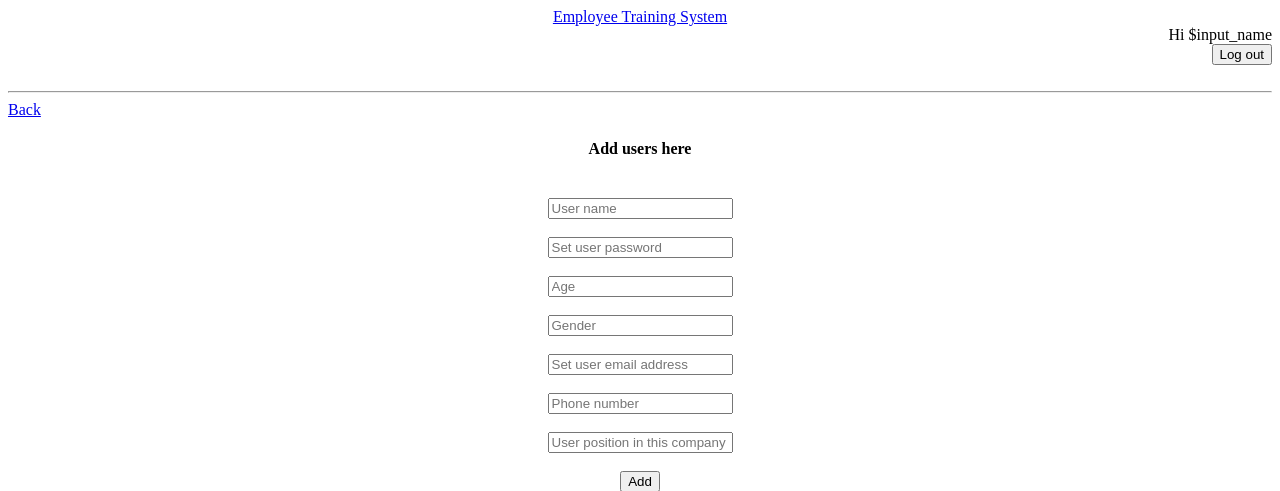
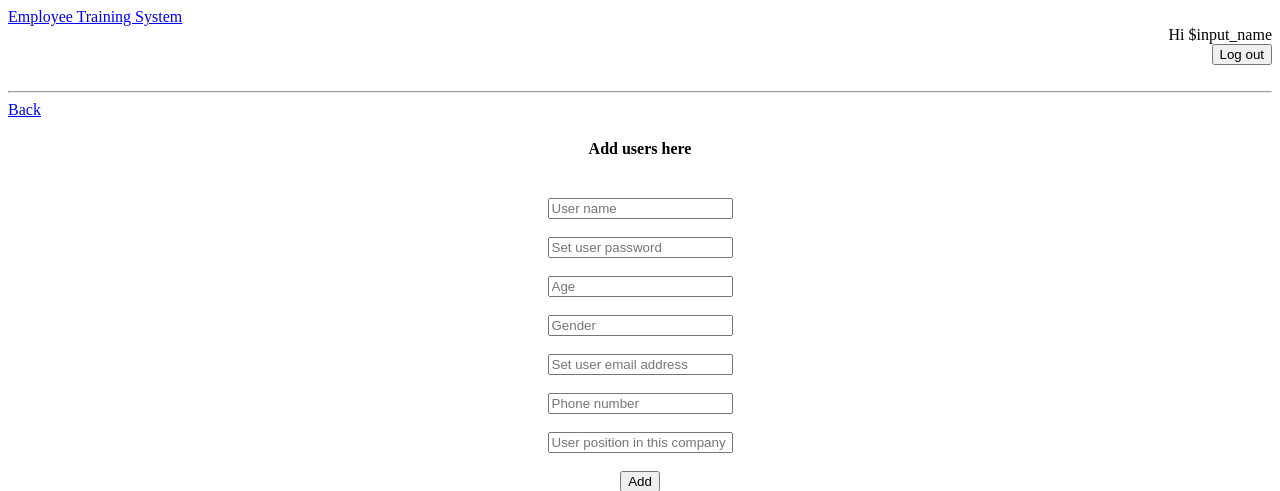
Before and after one commit to Mandeepk8/EmployeeTrainingSystem, a PHP site: page /admin_add_users.php in a window 1280 px wide. Shown: the top 491 px of the page. Run offline with PHP 8.4, Linux system fonts and the light colour scheme; a user stored in the database is signed in.

Commit message:
Update _header.php

```diff
--- a/_header.php
+++ b/_header.php
@@ -10,7 +10,7 @@
  <html>
  <head>
 
- 	<form align=center>
+
  		<a href="homepage.php">Employee Training System</a>
  	</form>
 
```
